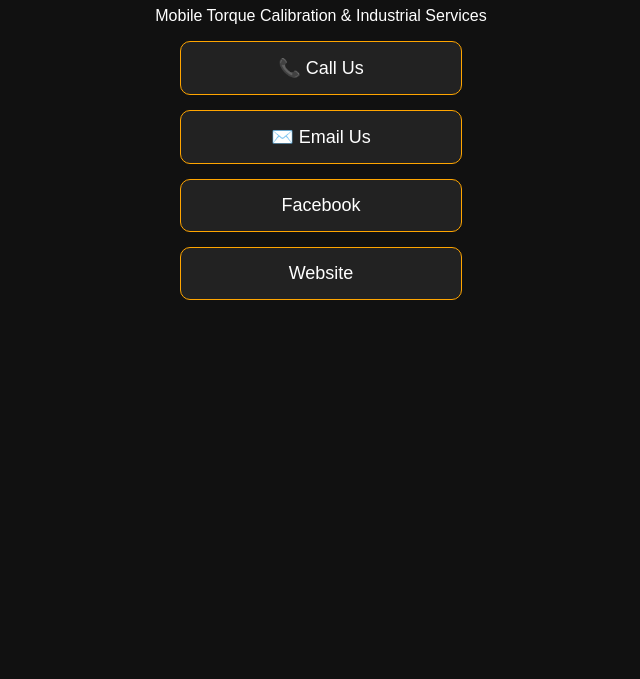
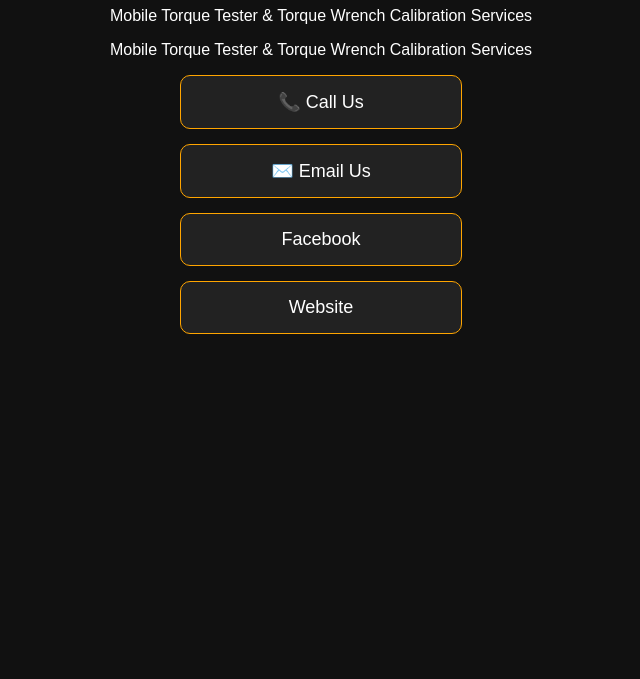
Before and after one commit to aws-tt/awstt-connect, a plain HTML site: page index.html in a window 1280 px wide. Shown: the part 121-800 px from the top of the page, without its empty margins (319-959 px from the left). Drawn offline with Linux system fonts and the light colour scheme.

Commit message:
index.html

```diff
--- a/index.html
+++ b/index.html
@@ -41,7 +41,8 @@
 
   <h1>AWS Torque & Tension, LLC</h1>
 
-  <p>Mobile Torque Calibration & Industrial Services</p>
+  <p>Mobile Torque Tester & Torque Wrench Calibration Services</p>
+  <p>Mobile Torque Tester & Torque Wrench Calibration Services</p>
 
   <a class="button" href="tel:6828041148">📞 Call Us</a>
 
```
